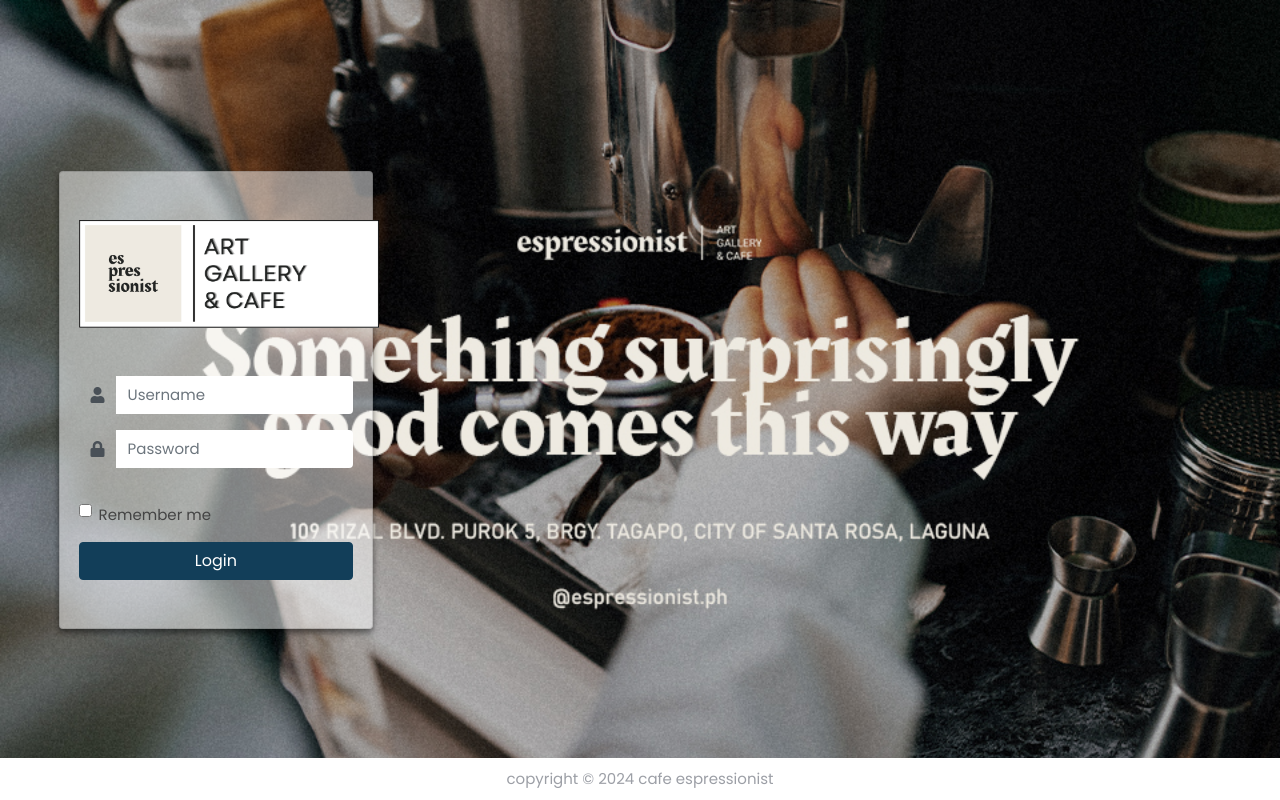
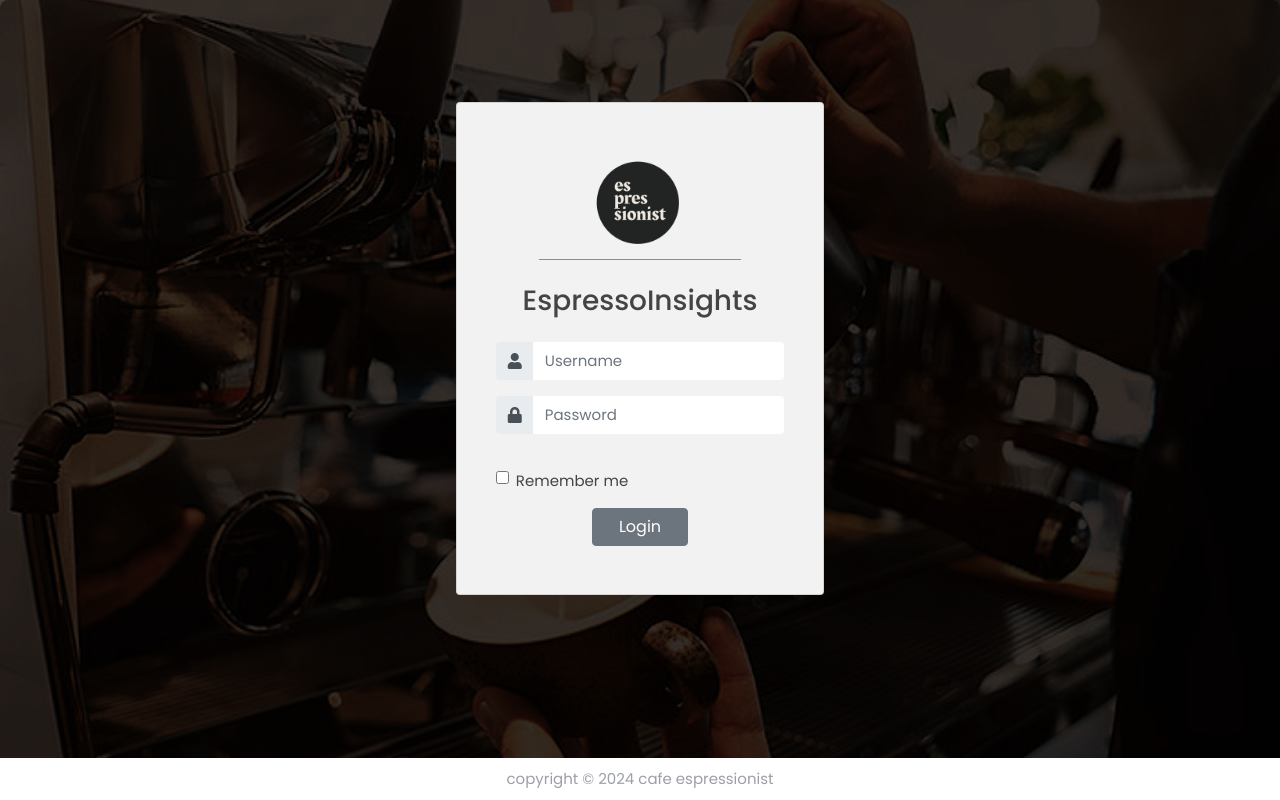
Before and after one commit to Team-3-SAD/Espressionist-POS, a PHP site: page /login.php in a window 1280 px wide. Run offline with PHP 8.4, Linux system fonts and the light colour scheme; data comes from the database, SQL or seed files in the repository; some libraries are stand-ins or nearby versions.

Commit message:
Update login.php

```diff
--- a/login.php
+++ b/login.php
@@ -28,51 +28,56 @@ header("location:index.php?page=home");
 
 </head>
 <style>
-	body{
-		width: 100%;
-	    height: calc(100%);
+	body {
+		width: 100vw;
+		height: 100vh;
 		position: fixed;
-	    top:0;
+		top: 0;
 		left: 0;
-	    background-image: url('assets/uploads/espressionist-cover.jpg');
+		background-image: url('assets/uploads/bg.png');
 		background-size: cover;
 		background-position: center;
 		background-attachment: fixed;
-	}
-	main#main{
-		width:100%;
-		height: calc(100%);
-		display: flex;
+		overflow-y: auto; /* Allows content to scroll if it exceeds the viewport height */
 	}
 
+	main#main {
+		width: 100%;
+		min-height: 100vh; /* Ensures at least full viewport height */
+		display: flex;
+		align-items: center; /* Vertically center the content in the main area */
+		justify-content: center; /* Horizontally center the content in the main area */
+	}
+
+
+	/* Further responsive adjustments can be added as needed */
 </style>
 
 <body class="bg-dark">
-
-
-  <main id="main" >
-
+	<main id="main">
 		<div class="align-self-center w-100">
-
-  		<div id="login-center" class="row justify-content-start">
-  			<div class="card col-md-3 ml-5" style="box-shadow: 0 4px 6px rgba(0, 0, 0, 0.5); background-color: rgba(255, 255, 255, 0.5);">
-  				<div class="card-body py-5 px-1">
-  					<h4 class="text-dark text-center mb-5"><!-- ?php echo $_SESSION['system']['name'] ?> -->
-  						<img src="assets/uploads/espressionist-rectangle-logo(1).png" width="300px">
+		<div class="login-wrapper">
+			<div id="login-center" class="row justify-content-center">
+				<div class="card col-md-4 col-lg-4">
+					<div class="card-body py-5 px-4">
+						<h4 class="text-dark text-center mb-0">
+							<img src="assets/uploads/espressionist.png" class="mt-0" id="cafe-logo">
+							<div class="divider mt-2"></div>
+							<h3 class="text-center text-bold mb-4 mt-4" >EspressoInsights</h3>
 						</h4>
-  					<form id="login-form" >
+						<form id="login-form">
 							<div class="form-group">
-  						<div class="input-group mb-2" >
-				        <div class="input-group-prepend ">
-				          <div class="input-group-text  bg-transparent border-0"><i class="fa fa-user"></i></div>
+								<div class="input-group mb-2">
+									<div class="input-group-prepend">
+										<div class="input-group-text border-0"><i class="fa fa-user"></i></div>
 									</div>
-				        <input type="email"  pattern="[a-z0-9._%+-]+@[a-z0-9.-]+\.[a-z]{2,4}$" id="username" name="username" class="form-control border-0" placeholder="Username">
+									<input type="username" pattern="[a-zA-Z0-9._%+-]+@[a-zA-Z0-9.-]+\.[a-zA-Z]{2,4}$" id="username" name="username" class="form-control border-0" placeholder="Username">
 								</div>
 							</div>
 							<div class="form-group">
-							<div class="input-group mb-2" >
-				        <div class="input-group-prepend ">
-				          <div class="input-group-text  bg-transparent border-0"><i class="fa fa-lock"></i></div>
+								<div class="input-group mb-2">
+									<div class="input-group-prepend">
+										<div class="input-group-text border-0"><i class="fa fa-lock"></i></div>
 									</div>
 									<input type="password" id="password" name="password" class="form-control border-0" placeholder="Password">
 								</div>
@@ -81,18 +86,17 @@ header("location:index.php?page=home");
 								<input type="checkbox" class="form-check-input" id="exampleCheck1">
 								<label class="form-check-label mt-1" for="exampleCheck1"> Remember me</label>
 							</div>
-  						<center><button class="btn col-md-12 btn-primary">Login</button></center>
+							<center><button class="btn col-md-4 btn-secondary">Login</button></center>
 						</form>
 					</div>
 				</div>
 			</div>
 		</div>
+	</div>
 	</main>
+	<a href="#" class="back-to-top"><i class="icofont-simple-up"></i></a>
+</body>
 
-  <a href="#" class="back-to-top"><i class="icofont-simple-up"></i></a>
-
-
-</body>
 <script>
 	$('#login-form').submit(function(e){
 		e.preventDefault()
```
Lines whose indentation alone changed are shown as unchanged.
